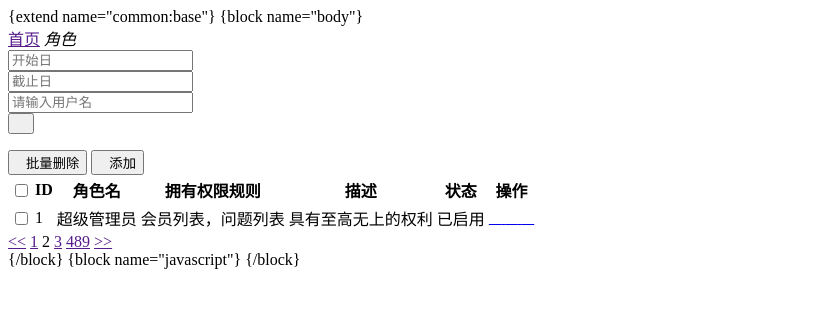
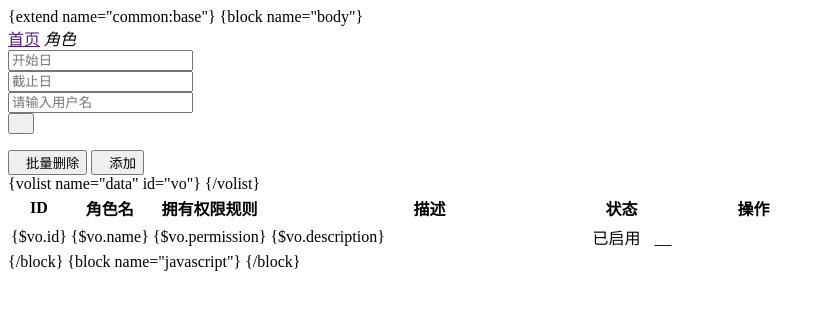
Before and after one commit to jinxiu89/tang, a PHP site: page /app/backend/view/role/index.html in a window 1280 px wide. Shown: the top 310 px of the page, without its empty margins (0-825 px from the left). Run offline with PHP 8.4, Linux system fonts and the light colour scheme.

Commit message:
常规功能开发

```diff
--- a/app/backend/view/role/index.html
+++ b/app/backend/view/role/index.html
@@ -35,11 +35,19 @@
                 </div>
                 <div class="layui-card-body ">
                     <table class="layui-table layui-form">
+                        <colgroup>
+                            <col width="10">
+                            <col width="60">
+                            <col>
+                            <col width="320">
+                            <col width=60">
+                            <col width="200">
+                        </colgroup>
                         <thead>
                         <tr>
-                            <th>
+                            <!--<th>
                                 <input type="checkbox" name=""  lay-skin="primary">
-                            </th>
+                            </th>-->
                             <th>ID</th>
                             <th>角色名</th>
                             <th>拥有权限规则</th>
@@ -48,42 +56,29 @@
                             <th>操作</th>
                         </thead>
                         <tbody>
+                        {volist name="data" id="vo"}
                         <tr>
-                            <td>
+                            <!--<td>
                                 <input type="checkbox" name=""  lay-skin="primary">
-                            </td>
-                            <td>1</td>
-                            <td>超级管理员</td>
-                            <td>会员列表，问题列表</td>
-                            <td>具有至高无上的权利</td>
+                            </td>-->
+                            <td>{$vo.id}</td>
+                            <td>{$vo.name}</td>
+                            <td>{$vo.permission}</td>
+                            <td>{$vo.description}</td>
                             <td class="td-status">
                                 <span class="layui-btn layui-btn-normal layui-btn-mini">已启用</span></td>
                             <td class="td-manage">
-                                <a onclick="member_stop(this,'10001')" href="javascript:;"  title="启用">
-                                    <i class="layui-icon">&#xe601;</i>
-                                </a>
-                                <a title="编辑"  onclick="xadmin.open('编辑','role-add.html')" href="javascript:;">
-                                    <i class="layui-icon">&#xe642;</i>
-                                </a>
-                                <a title="删除" onclick="member_del(this,'要删除的id')" href="javascript:;">
-                                    <i class="layui-icon">&#xe640;</i>
+                                <a title="编辑" onclick="xadmin.open('编辑','{:url(\'user_edit\',[\'id\'=>$vo.id])}','','')" href="javascript:;" class="layui-btn">
+                                    <i class="layui-icon" style="font-size: 22px">&#xe642;</i>
                                 </a>
                             </td>
                         </tr>
+                        {/volist}
                         </tbody>
                     </table>
                 </div>
                 <div class="layui-card-body ">
-                    <div class="page">
-                        <div>
-                            <a class="prev" href="">&lt;&lt;</a>
-                            <a class="num" href="">1</a>
-                            <span class="current">2</span>
-                            <a class="num" href="">3</a>
-                            <a class="num" href="">489</a>
-                            <a class="next" href="">&gt;&gt;</a>
-                        </div>
-                    </div>
+                    <div class="page" id="page"></div>
                 </div>
             </div>
         </div>
@@ -92,10 +87,23 @@
 {/block}
 {block name="javascript"}
 <script>
-    layui.use(['laydate','form'], function(){
+    layui.use(['laydate','laypage','form'], function(){
         var laydate = layui.laydate;
         var form = layui.form;
-
+        const laypage = layui.laypage;
+        //参考见layui的内置方法
+        laypage.render({
+            elem: 'page'
+            , count: '{$page.total}'
+            , limit: '{$page.per_page}'
+            , curr: '{$page.current_page}'
+            //layui 的标准写法，参考手册
+            , jump: function (obj, first) {
+                if (!first) {
+                    location.href = "?page=" + obj.curr;
+                }
+            }
+        });
         //执行一个laydate实例
         laydate.render({
             elem: '#start' //指定元素
@@ -111,7 +119,7 @@
     function member_stop(obj,id){
         layer.confirm('确认要停用吗？',function(index){
 
-            if($(obj).attr('title')=='启用'){
+            if($(obj).attr('title')==='启用'){
 
                 //发异步把用户状态进行更改
                 $(obj).attr('title','停用')
--- a/app/backend/view/user/index.html
+++ b/app/backend/view/user/index.html
@@ -67,9 +67,9 @@
                                 <a title="编辑" onclick="xadmin.open('编辑','{:url(\'user_edit\',[\'id\'=>$vo.id])}','','')" href="javascript:;" class="layui-btn">
                                     <i class="layui-icon" style="font-size: 22px">&#xe642;</i>
                                 </a>
-                                <a title="编辑" onclick="xadmin.open('编辑','{:url(\'user_edit\',[\'id\'=>$vo.id])}','','')" href="javascript:;" class="layui-btn">
+                                <!--<a title="编辑" onclick="xadmin.open('编辑','{:url(\'user_edit\',[\'id\'=>$vo.id])}','','')" href="javascript:;" class="layui-btn">
                                     <i class="layui-icon" style="font-size: 22px">&#xe642;</i>
-                                </a>
+                                </a>-->
                                 <!--<a title="删除" onclick="member_del(this,'要删除的id')" href="javascript:;">
                                     <i class="layui-icon">&#xe640;</i>
                                 </a>-->
```
Also changed, not shown: app/backend/common.php (+7 -0 lines), app/backend/controller/Role.php (+10 -1 lines), app/backend/controller/User.php (+4 -7 lines), app/common/business/bus/BaseBis.php (+6 -3 lines), app/common/business/bus/Role.php (+37 -11 lines), app/common/models/mysql/Permission.php (+12 -0 lines), app/common/models/mysql/Role.php (+16 -3 lines).
